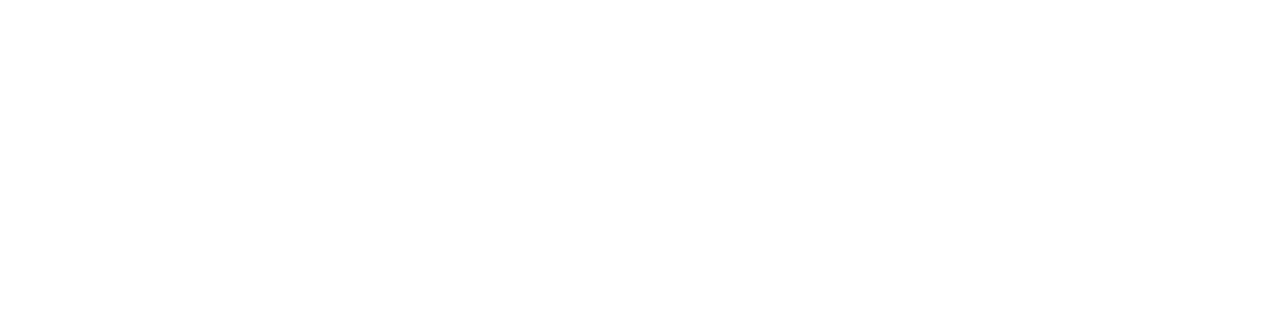
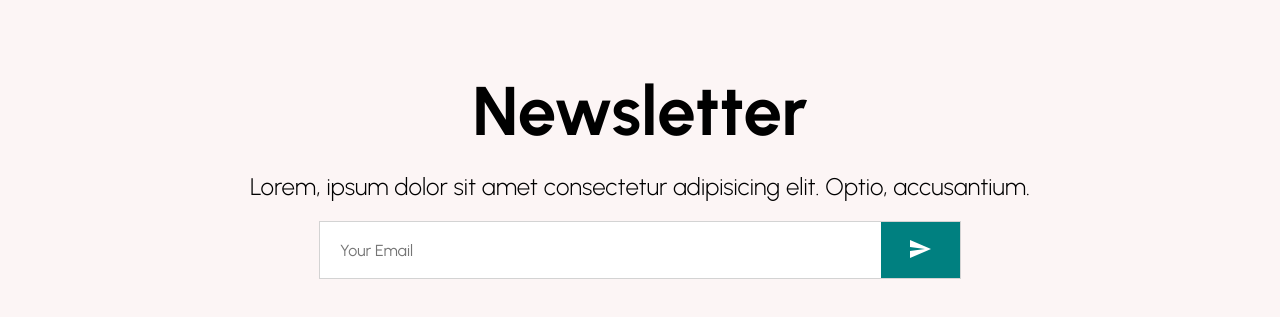
Before and after one commit to Caro-L-dev/E-commerce, a React (Create React App) app: page / in a window 1280 px wide. Shown: the part 2410-2727 px from the top of the page. Before the commit the page ends 2345 px from the top, so only its background shows below. Built offline with nearby package versions, Linux system fonts and the light colour scheme.

Commit message:
:sparkles: feat(components/Newsletter): Newsletter design

```diff
--- /dev/null
+++ b/src/components/Newsletter.jsx
@@ -0,0 +1,64 @@
+import { Send } from '@material-ui/icons';
+import styled from 'styled-components';
+
+const Container = styled.div`
+    height: 60vh;
+    background-color: #fcf5f5;
+    display: flex;
+    align-items: center;
+    justify-content: center;
+    flex-direction: column;
+`;
+
+const Title = styled.h1`
+    font-size: 4.3rem;
+    margin-bottom: 1.25rem;
+`;
+
+const Description = styled.div`
+    font-size: 1.5rem;
+    font-weight: 300;
+    margin-bottom: 1.25rem;
+`;
+
+const InputContainer = styled.div`
+    width: 50%;
+    height: 3.5rem;
+    background-color: white;
+    display: flex;
+    justify-content: space-between;
+    border: 0.06rem solid lightgray;
+`;
+
+const Input = styled.input`
+    font-size: 1rem;
+    border: none;
+    flex: 8;
+    padding-left: 1.25rem;
+`;
+
+const Button = styled.button`
+    flex: 1;
+    border: none;
+    background-color: teal;
+    color: white;
+`;
+
+const Newsletter = () => {
+  return (
+    <div>
+      <Container>
+          <Title>Newsletter</Title>
+          <Description>Lorem, ipsum dolor sit amet consectetur adipisicing elit. Optio, accusantium.</Description>
+          <InputContainer>
+            <Input placeholder="Your Email"/>
+            <Button>
+                <Send/>
+            </Button>
+          </InputContainer>
+      </Container>
+    </div>
+  )
+}
+
+export default Newsletter;
--- a/src/pages/Home.jsx
+++ b/src/pages/Home.jsx
@@ -4,6 +4,7 @@
 import Announcement from '../components/Announcement';
 import Categories from '../components/Categories';
 import Products from '../components/Products';
+import Newsletter from '../components/Newsletter';
 
 
 
@@ -16,6 +17,7 @@
             <Slider />
             <Categories />
             <Products />
+            <Newsletter />
         </div>
     )
 };
```
